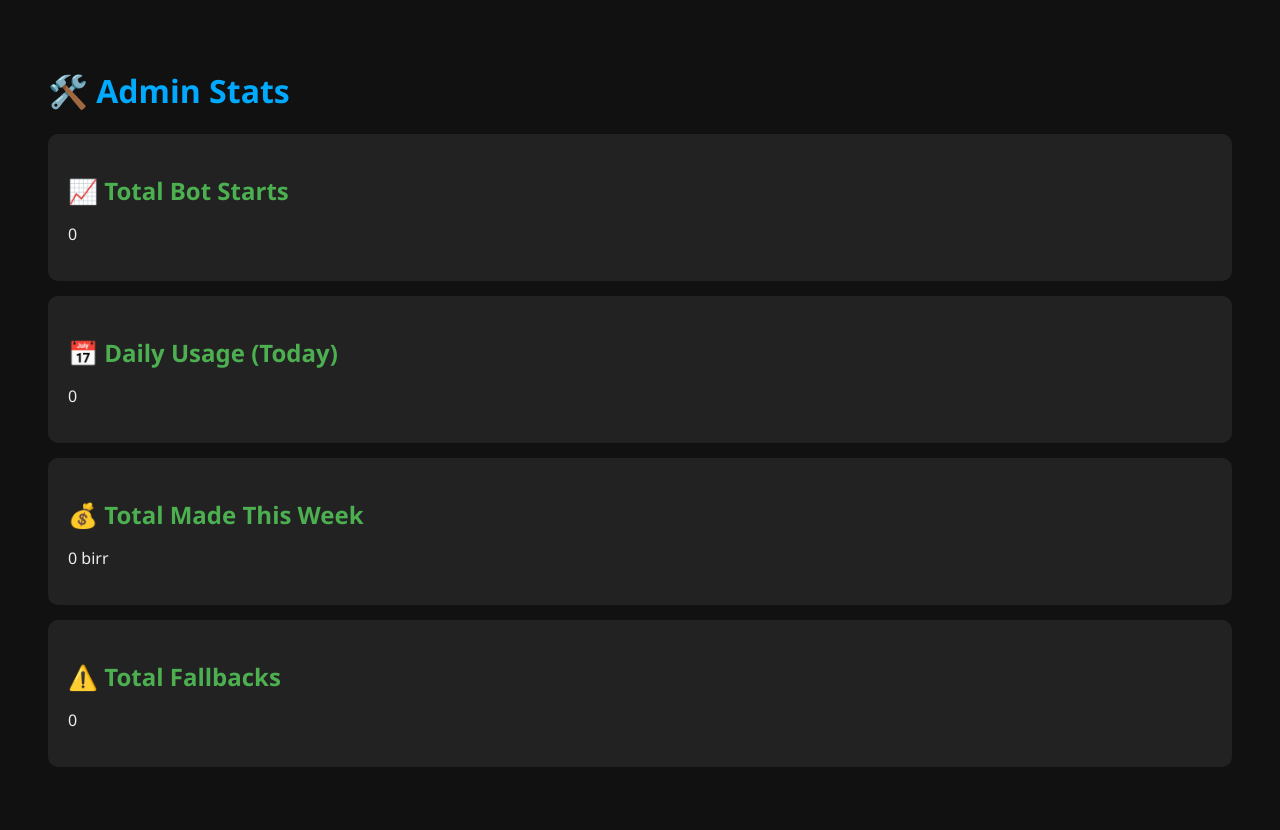
After one commit to tinsae34/backend, a Flask app: page /admin/stats in a window 1280 px wide. The commit adds this page. Run offline with Flask 3, Linux system fonts and the light colour scheme; data that the repository does not hold is empty.

Commit message:
admin panel and  font added

```diff
--- a/main.py
+++ b/main.py
@@ -29,6 +29,9 @@ deliveries_col = db["deliveries"]
 drivers_ = client["drivers"]
 drivers_col = drivers_["drivers"]
 feedback_col = db["feedback"]
+
+bot_events_col = db.bot_events
+deliveries_col = db.deliveries
 
 def send_sms(phone_number, message):
     session = requests.Session()
@@ -328,16 +331,34 @@ from collections import defaultdict, Counter
 from dateutil import parser
 from datetime import datetime, timedelta
 
+
+
 @app.route("/statistics")
 def statistics():
     try:
-        days = int(request.args.get("days", 30))
+        # Active tab (default to 'daily')
+        active_tab = request.args.get("tab", "daily")
+
+        # Separate day filters with fallback to 30
+        try:
+            days_daily = int(request.args.get("days_daily", 30))
+        except (TypeError, ValueError):
+            days_daily = 30
+
+        try:
+            days_drivers = int(request.args.get("days_drivers", 30))
+        except (TypeError, ValueError):
+            days_drivers = 30
+
         now = datetime.now()
-        since = now - timedelta(days=days)
+
+        # Calculate cutoff times for daily and drivers filtering
+        since_daily = now - timedelta(days=days_daily)
+        since_drivers = now - timedelta(days=days_drivers)
 
         deliveries = list(deliveries_col.find({}))
+        drivers = list(drivers_col.find({}))
 
-        drivers = list(drivers_col.find({}))
         total_users = len(set(d.get("sender_phone") for d in deliveries if "sender_phone" in d))
 
         daily_counts = defaultdict(int)
@@ -345,59 +366,101 @@ def statistics():
         type_counts = Counter()
         driver_stats = defaultdict(int)
 
+        sender_counts = defaultdict(lambda: {"sent": 0, "location": "Unknown"})
+        receiver_counts = defaultdict(lambda: {"received": 0, "location": "Unknown"})
+
         for d in deliveries:
             ts = d.get("timestamp")
-
-            # Parse timestamp if string
             if isinstance(ts, str):
                 try:
                     ts = parser.parse(ts)
                 except Exception:
                     continue
-
             if not isinstance(ts, datetime):
                 continue
 
-            # Only count deliveries within the time range
-            if ts < since:
-                continue
+            # Filter for daily stats by days_daily
+            if ts >= since_daily:
+                day = ts.strftime("%Y-%m-%d")
+                daily_counts[day] += 1
+                status_counts[d.get("status", "pending")] += 1
+                delivery_type = (d.get("delivery_type") or "").lower()
+                if delivery_type in ["payable", "free"]:
+                    type_counts[delivery_type] += 1
+                else:
+                    type_counts["unknown"] += 1
 
-            day = ts.strftime("%Y-%m-%d")
-            daily_counts[day] += 1
+                # Track sender/receiver for daily filter range only
+                sender = d.get("sender_phone")
+                receiver = d.get("receiver_phone")
+                if sender:
+                    sender_counts[sender]["sent"] += 1
+                    sender_counts[sender]["location"] = d.get("pickup", "Unknown")
+                if receiver:
+                    receiver_counts[receiver]["received"] += 1
+                    receiver_counts[receiver]["location"] = d.get("dropoff", "Unknown")
 
-            status_counts[d.get("status", "pending")] += 1
+            # Filter for driver stats by days_drivers
+            if ts >= since_drivers:
+                driver_id = d.get("assigned_driver_id")
+                if driver_id:
+                    driver_stats[str(driver_id)] += 1
 
-            # Only count "payable" and "free" service types, group others as unknown
-            delivery_type = (d.get("delivery_type") or "").lower()
-            if delivery_type in ["payable", "free"]:
-                type_counts[delivery_type] += 1
-            else:
-                type_counts["unknown"] += 1
-
-            driver_id = d.get("assigned_driver_id")
-            if driver_id:
-                driver_stats[str(driver_id)] += 1
-
-        # Sort daily counts by date ascending
         daily_counts = dict(sorted(daily_counts.items()))
-
         driver_name_map = {str(d["_id"]): d.get("name", "Unnamed") for d in drivers}
         driver_delivery_data = {
             driver_name_map.get(driver_id, "Unknown"): count
             for driver_id, count in driver_stats.items()
         }
 
-        # Optional: Remove 'unknown' from type_counts if you don't want it shown
-        # if "unknown" in type_counts:
-        #     del type_counts["unknown"]
+        # Top senders/receivers based on daily_counts range
+        top_senders = sorted([
+            {"phone": phone, "sent": data["sent"], "location": data["location"]}
+            for phone, data in sender_counts.items()
+        ], key=lambda x: x["sent"], reverse=True)[:10]
+
+        top_receivers = sorted([
+            {"phone": phone, "received": data["received"], "location": data["location"]}
+            for phone, data in receiver_counts.items()
+        ], key=lambda x: x["received"], reverse=True)[:10]
+
+        # Combine all customers (senders + receivers)
+        all_customers = {}
+        for phone, data in sender_counts.items():
+            all_customers[phone] = {
+                "phone": phone,
+                "location": data["location"],
+                "sent": data["sent"],
+                "received": 0,
+                "total": data["sent"]
+            }
+        for phone, data in receiver_counts.items():
+            if phone in all_customers:
+                all_customers[phone]["received"] = data["received"]
+                all_customers[phone]["total"] += data["received"]
+            else:
+                all_customers[phone] = {
+                    "phone": phone,
+                    "location": data["location"],
+                    "sent": 0,
+                    "received": data["received"],
+                    "total": data["received"]
+                }
+
+        all_customers_list = sorted(all_customers.values(), key=lambda x: x["total"], reverse=True)
 
         return render_template("statistics.html",
+                               active_tab=active_tab,
+                               days_daily=days_daily,
+                               days_drivers=days_drivers,
                                daily_counts=daily_counts,
                                status_counts=status_counts,
                                type_counts=type_counts,
                                driver_delivery_data=driver_delivery_data,
                                total_users=total_users,
-                               selected_days=days)
+                               top_senders=top_senders,
+                               top_receivers=top_receivers,
+                               all_customers=all_customers_list)
 
     except Exception as e:
         print("❌ Error building statistics:", e)
@@ -546,7 +609,16 @@ def export_daily_pdf():
 
         deliveries = list(deliveries_col.find({}))
 
-        daily_stats = defaultdict(lambda: {"successful": 0, "unsuccessful": 0})
+        daily_stats = defaultdict(lambda: {
+            "successful": 0,
+            "unsuccessful": 0,
+            "birr_100": 0,
+            "birr_200": 0,
+            "birr_300": 0,
+            "total_price": 0
+        })
+
+        total_money_this_week = 0  # Initialize total money sum
 
         for d in deliveries:
             ts = d.get("timestamp")
@@ -560,60 +632,80 @@ def export_daily_pdf():
 
             day = ts.strftime("%Y-%m-%d")
             status = d.get("status", "pending").lower()
+            price = int(d.get("price", 0))
+
             if status == "successful":
                 daily_stats[day]["successful"] += 1
             elif status == "unsuccessful":
                 daily_stats[day]["unsuccessful"] += 1
 
+            if price == 100:
+                daily_stats[day]["birr_100"] += 1
+            elif price == 200:
+                daily_stats[day]["birr_200"] += 1
+            elif price == 300:
+                daily_stats[day]["birr_300"] += 1
+
+            daily_stats[day]["total_price"] += price
+            total_money_this_week += price  # Add to total money sum
+
         sorted_days = sorted(daily_stats.keys())
 
-        # PDF generation code same as before...
-
-        # (The rest of the PDF generation code remains unchanged)
-
-        # Prepare PDF
+        # Generate PDF
         buffer = BytesIO()
         p = canvas.Canvas(buffer, pagesize=letter)
         width, height = letter
         y = height - 40
 
-        p.setFont("Helvetica-Bold", 16)
+        p.setFont("Helvetica-Bold", 14)
         p.drawString(50, y, f"📅 Daily Registrations Report (Last {days} Days)")
+        y -= 25
+
+        # Add total money summary below title
+        p.setFont("Helvetica-Bold", 12)
+        p.drawString(50, y, f"💰 Total Money This Period: {total_money_this_week} Br")
         y -= 30
 
-        p.setFont("Helvetica-Bold", 12)
-        p.drawString(50, y, "Date")
-        p.drawString(150, y, "Successful")
-        p.drawString(270, y, "Unsuccessful")
-        p.drawString(400, y, "Total")
+        # Header row
+        p.setFont("Helvetica-Bold", 9)
+        headers = ["Date", "✔️", "❌", "100 Br", "200 Br", "300 Br", "Total", "Total Price"]
+        x_positions = [50, 100, 140, 180, 230, 290, 350, 430]
+
+        for i, header in enumerate(headers):
+            p.drawString(x_positions[i], y, header)
         y -= 15
         p.line(50, y, width - 50, y)
         y -= 20
 
-        p.setFont("Helvetica", 11)
+        # Body
+        p.setFont("Helvetica", 9)
         for day in sorted_days:
-            successful = daily_stats[day]["successful"]
-            unsuccessful = daily_stats[day]["unsuccessful"]
-            total = successful + unsuccessful
+            stats = daily_stats[day]
+            values = [
+                day,
+                str(stats["successful"]),
+                str(stats["unsuccessful"]),
+                str(stats["birr_100"]),
+                str(stats["birr_200"]),
+                str(stats["birr_300"]),
+                str(stats["successful"] + stats["unsuccessful"]),
+                f"{stats['total_price']} Br"
+            ]
 
-            p.drawString(50, y, day)
-            p.drawRightString(230, y, str(successful))
-            p.drawRightString(350, y, str(unsuccessful))
-            p.drawRightString(480, y, str(total))
-            y -= 20
+            for i, val in enumerate(values):
+                p.drawString(x_positions[i], y, val)
+            y -= 18
 
             if y < 80:
                 p.showPage()
                 y = height - 40
-                p.setFont("Helvetica-Bold", 12)
-                p.drawString(50, y, "Date")
-                p.drawString(150, y, "Successful")
-                p.drawString(270, y, "Unsuccessful")
-                p.drawString(400, y, "Total")
+                p.setFont("Helvetica-Bold", 9)
+                for i, header in enumerate(headers):
+                    p.drawString(x_positions[i], y, header)
                 y -= 15
                 p.line(50, y, width - 50, y)
                 y -= 20
-                p.setFont("Helvetica", 11)
+                p.setFont("Helvetica", 9)
 
         p.showPage()
         p.save()
@@ -636,7 +728,14 @@ def export_driver_report_pdf():
         deliveries = list(deliveries_col.find({}))
         drivers = list(drivers_col.find({}))
 
-        driver_stats = defaultdict(int)
+        # Track count, total_price, and count per price category per driver
+        driver_stats = defaultdict(lambda: {
+            "count": 0,
+            "total_price": 0,
+            "birr_100": 0,
+            "birr_200": 0,
+            "birr_300": 0,
+        })
         # For daily breakdown: {driver_id: {date_str: count}}
         driver_daily_breakdown = defaultdict(lambda: defaultdict(int))
 
@@ -653,8 +752,18 @@ def export_driver_report_pdf():
                 continue
 
             driver_id = d.get("assigned_driver_id")
+            price = int(d.get("price", 0))
             if driver_id:
-                driver_stats[str(driver_id)] += 1
+                driver_stats[str(driver_id)]["count"] += 1
+                driver_stats[str(driver_id)]["total_price"] += price
+
+                if price == 100:
+                    driver_stats[str(driver_id)]["birr_100"] += 1
+                elif price == 200:
+                    driver_stats[str(driver_id)]["birr_200"] += 1
+                elif price == 300:
+                    driver_stats[str(driver_id)]["birr_300"] += 1
+
                 date_str = ts.strftime("%Y-%m-%d")
                 driver_daily_breakdown[str(driver_id)][date_str] += 1
 
@@ -672,28 +781,46 @@ def export_driver_report_pdf():
         p.drawString(50, y, f"🧑‍✈️ Successful Deliveries Report (Last {days} Days)")
         y -= 30
 
-        # Summary Table Header
-        p.setFont("Helvetica-Bold", 12)
-        p.drawString(50, y, "Driver")
-        p.drawString(250, y, "Total Deliveries")
-        p.drawString(400, y, "Average per Day")
+        # Summary Table Header - added price breakdown columns
+        p.setFont("Helvetica-Bold", 10)
+        headers = ["Driver", "100 Br", "200 Br", "300 Br", "Total Deliveries", "Total Price", "Avg/Day"]
+        x_positions = [50, 160, 210, 260, 320, 420, 500]
+
+        for i, header in enumerate(headers):
+            p.drawString(x_positions[i], y, header)
         y -= 20
 
-        p.setFont("Helvetica", 10)
-        for driver_id, total in driver_stats.items():
+        p.setFont("Helvetica", 9)
+        for driver_id, stats in driver_stats.items():
             if y < 120:
                 p.showPage()
                 y = height - 40
+                p.setFont("Helvetica-Bold", 10)
+                for i, header in enumerate(headers):
+                    p.drawString(x_positions[i], y, header)
+                y -= 20
+                p.setFont("Helvetica", 9)
+
             name = driver_name_map.get(driver_id, "Unknown")
+            count_100 = stats["birr_100"]
+            count_200 = stats["birr_200"]
+            count_300 = stats["birr_300"]
+            total = stats["count"]
+            total_price = stats["total_price"]
             avg_per_day = total / avg_days
-            p.drawString(50, y, str(name))
-            p.drawString(250, y, str(total))
-            p.drawString(400, y, f"{avg_per_day:.2f}")
+
+            p.drawString(x_positions[0], y, str(name))
+            p.drawRightString(x_positions[1] + 30, y, str(count_100))
+            p.drawRightString(x_positions[2] + 30, y, str(count_200))
+            p.drawRightString(x_positions[3] + 30, y, str(count_300))
+            p.drawRightString(x_positions[4] + 40, y, str(total))
+            p.drawRightString(x_positions[5] + 60, y, f"{total_price} Br")
+            p.drawRightString(x_positions[6] + 40, y, f"{avg_per_day:.2f}")
             y -= 15
 
         y -= 30
 
-        # Daily Breakdown Table
+        # Daily Breakdown Table (unchanged)
         p.setFont("Helvetica-Bold", 14)
         p.drawString(50, y, "📅 Daily Breakdown per Driver")
         y -= 25
@@ -733,6 +860,139 @@ def export_driver_report_pdf():
         return "Error generating PDF", 500
 
 
+@app.route("/statistics/export_user_pdf")
+def export_user_pdf():
+    try:
+        deliveries = list(deliveries_col.find({}))
+
+        sender_counts = defaultdict(lambda: {"sent": 0, "location": "Unknown"})
+        receiver_counts = defaultdict(lambda: {"received": 0, "location": "Unknown"})
+
+        for d in deliveries:
+            sender = d.get("sender_phone")
+            receiver = d.get("receiver_phone")
+            if sender:
+                sender_counts[sender]["sent"] += 1
+                sender_counts[sender]["location"] = d.get("pickup", "Unknown")
+            if receiver:
+                receiver_counts[receiver]["received"] += 1
+                receiver_counts[receiver]["location"] = d.get("dropoff", "Unknown")
+
+        all_customers = {}
+        for phone, data in sender_counts.items():
+            all_customers[phone] = {
+                "phone": phone,
+                "location": data["location"],
+                "sent": data["sent"],
+                "received": 0,
+                "total": data["sent"]
+            }
+        for phone, data in receiver_counts.items():
+            if phone in all_customers:
+                all_customers[phone]["received"] = data["received"]
+                all_customers[phone]["total"] += data["received"]
+            else:
+                all_customers[phone] = {
+                    "phone": phone,
+                    "location": data["location"],
+                    "sent": 0,
+                    "received": data["received"],
+                    "total": data["received"]
+                }
+
+        sorted_customers = sorted(all_customers.values(), key=lambda x: x["total"], reverse=True)
+
+        # PDF Generation
+        buffer = BytesIO()
+        p = canvas.Canvas(buffer, pagesize=letter)
+        width, height = letter
+        y = height - 40
+
+        p.setFont("Helvetica-Bold", 14)
+        p.drawString(50, y, "👥 Most Active Users Report")
+        y -= 30
+
+        p.setFont("Helvetica-Bold", 12)
+        p.drawString(40, y, "Phone")
+        p.drawString(150, y, "Location")
+        p.drawString(300, y, "Sent")
+        p.drawString(360, y, "Received")
+        p.drawString(440, y, "Total")
+        y -= 15
+        p.line(40, y, width - 40, y)
+        y -= 20
+
+        p.setFont("Helvetica", 10)
+        for user in sorted_customers:
+            if y < 60:
+                p.showPage()
+                y = height - 40
+                p.setFont("Helvetica-Bold", 12)
+                p.drawString(40, y, "Phone")
+                p.drawString(150, y, "Location")
+                p.drawString(300, y, "Sent")
+                p.drawString(360, y, "Received")
+                p.drawString(440, y, "Total")
+                y -= 15
+                p.line(40, y, width - 40, y)
+                y -= 20
+                p.setFont("Helvetica", 10)
+
+            p.drawString(40, y, user["phone"])
+            p.drawString(150, y, user["location"])
+            p.drawString(300, y, str(user["sent"]))
+            p.drawString(360, y, str(user["received"]))
+            p.drawString(440, y, str(user["total"]))
+            y -= 18
+
+        p.save()
+        buffer.seek(0)
+        return send_file(buffer, as_attachment=True, download_name="most_active_users.pdf", mimetype="application/pdf")
+
+    except Exception as e:
+        print("❌ Error generating user PDF:", e)
+        return "Error generating PDF", 500
+
+
+from flask import render_template
+from datetime import datetime, timedelta
+
+@app.route("/admin/stats")
+def admin_stats():
+    now = datetime.now()
+    start_of_day = datetime(now.year, now.month, now.day)
+    start_of_week = now - timedelta(days=now.weekday())  # Monday
+    start_of_week = datetime(start_of_week.year, start_of_week.month, start_of_week.day)
+
+    total_starts = db.bot_events.count_documents({"event": "bot_start"})
+    total_fallbacks = db.bot_events.count_documents({"event": "fallback"})
+
+    daily_starts = db.bot_events.count_documents({
+        "event": "bot_start",
+        "timestamp": {"$gte": start_of_day}
+    })
+
+    weekly_deliveries = list(db.deliveries.find({
+        "timestamp": {"$gte": start_of_week.strftime("%Y-%m-%d")}
+    }))
+
+    total_made = 0
+    for d in weekly_deliveries:
+        if d.get("is_free_delivery"):
+            continue
+        price_text = d.get("price", "")
+        try:
+            price = int(str(price_text).strip().split()[0])
+            total_made += price
+        except:
+            continue
+
+    return render_template("admin.html",
+        total_starts=total_starts,
+        total_fallbacks=total_fallbacks,
+        daily_starts=daily_starts,
+        total_made=total_made
+    )
 
 @app.route('/map')
 def map_view():
--- /dev/null
+++ b/templates/admin.html
@@ -0,0 +1,57 @@
+<!DOCTYPE html>
+<html lang="en">
+
+<head>
+    <meta charset="UTF-8">
+    <title>Tolo Admin Dashboard</title>
+    <style>
+        body {
+            background-color: #111;
+            color: #eee;
+            font-family: 'Segoe UI', sans-serif;
+            padding: 40px;
+        }
+
+        h1 {
+            color: #0af;
+        }
+
+        .stat-box {
+            background: #222;
+            padding: 20px;
+            margin: 15px 0;
+            border-radius: 10px;
+        }
+
+        .stat-box h2 {
+            margin-bottom: 10px;
+            color: #4CAF50;
+        }
+    </style>
+</head>
+
+<body>
+    <h1>🛠️ Admin Stats</h1>
+
+    <div class="stat-box">
+        <h2>📈 Total Bot Starts</h2>
+        <p>{{ total_starts }}</p>
+    </div>
+
+    <div class="stat-box">
+        <h2>📅 Daily Usage (Today)</h2>
+        <p>{{ daily_starts }}</p>
+    </div>
+
+    <div class="stat-box">
+        <h2>💰 Total Made This Week</h2>
+        <p>{{ total_made }} birr</p>
+    </div>
+
+    <div class="stat-box">
+        <h2>⚠️ Total Fallbacks</h2>
+        <p>{{ total_fallbacks }}</p>
+    </div>
+</body>
+
+</html>
```
Also changed, not shown: templates/index.html (+7 -2 lines), templates/statistics.html (+112 -72 lines).
